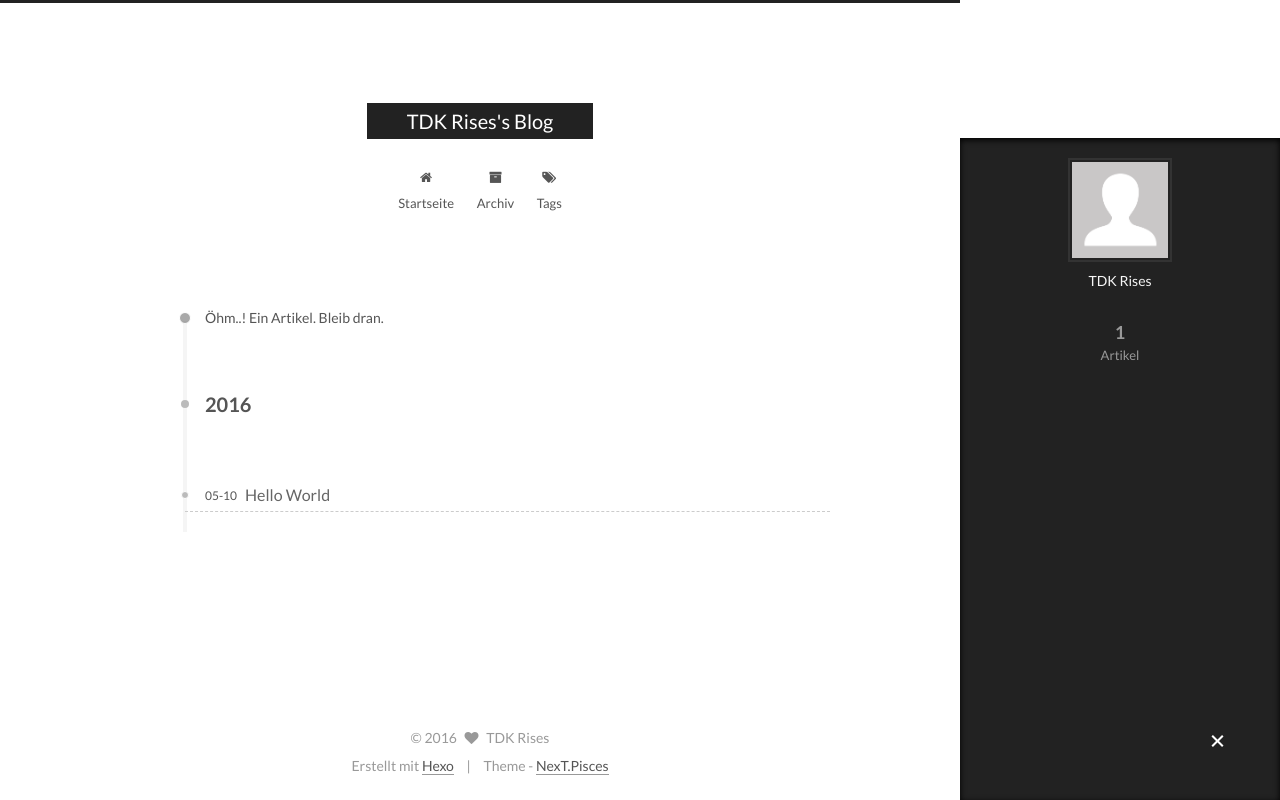
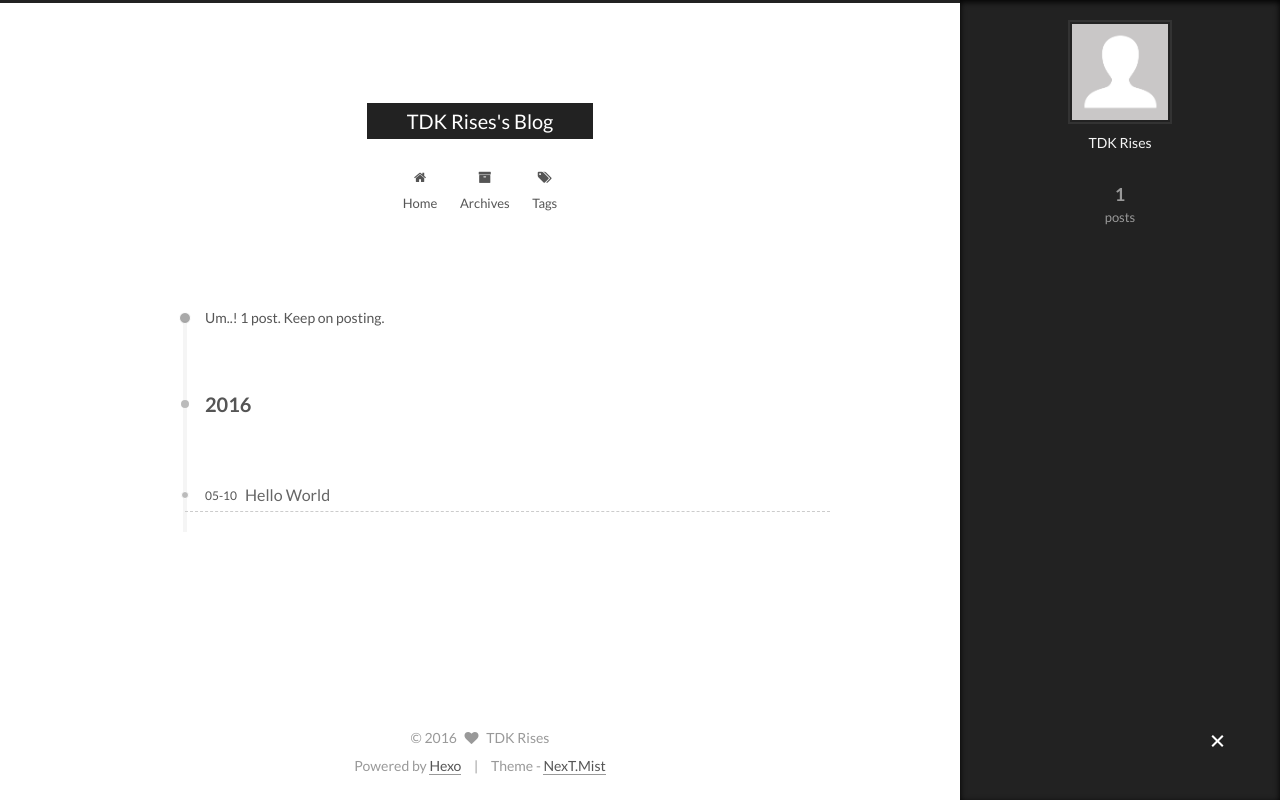
Before and after one commit to Darkknightxrb/Darkknightxrb.github.io, a plain HTML site: page archives/index.html in a window 1280 px wide. Both pictures are taken after a click on the element 1217 px from the left and 742 px from the top of the page. Drawn offline with Linux system fonts and the light colour scheme.

Commit message:
Site updated: 2016-05-12 07:29:37

```diff
--- a/2016/05/10/hello-world/index.html
+++ b/2016/05/10/hello-world/index.html
@@ -5,7 +5,7 @@
 
 
 
-<html class="theme-next pisces use-motion">
+<html class="theme-next mist use-motion">
 <head>
   <meta charset="UTF-8"/>
 <meta http-equiv="X-UA-Compatible" content="IE=edge,chrome=1" />
@@ -103,7 +103,7 @@ Quick">
 <script type="text/javascript" id="hexo.configuration">
   var NexT = window.NexT || {};
   var CONFIG = {
-    scheme: 'Pisces',
+    scheme: 'Mist',
     sidebar: {"position":"left","display":"post"},
     fancybox: true,
     motion: true,
@@ -172,7 +172,7 @@ Quick">
 
               <i class="menu-item-icon fa fa-fw fa-home"></i> <br />
 
-            Startseite
+            Home
           </a>
         </li>
 
@@ -182,7 +182,7 @@ Quick">
 
               <i class="menu-item-icon fa fa-fw fa-archive"></i> <br />
 
-            Archiv
+            Archives
           </a>
         </li>
 
@@ -245,7 +245,7 @@ Quick">
             <span class="post-meta-item-icon">
               <i class="fa fa-calendar-o"></i>
             </span>
-            <span class="post-meta-item-text">Veröffentlicht am</span>
+            <span class="post-meta-item-text">Posted on</span>
             <time itemprop="dateCreated" datetime="2016-05-10T23:08:57+08:00" content="2016-05-10">
               2016-05-10
             </time>
@@ -348,10 +348,10 @@ Quick">
 
         <ul class="sidebar-nav motion-element">
           <li class="sidebar-nav-toc sidebar-nav-active" data-target="post-toc-wrap" >
-            Inhaltsverzeichnis
+            Table of Contents
           </li>
           <li class="sidebar-nav-overview" data-target="site-overview">
-            Übersicht
+            Overview
           </li>
         </ul>
 
@@ -368,7 +368,7 @@ Quick">
           <div class="site-state-item site-state-posts">
             <a href="/archives">
               <span class="site-state-item-count">1</span>
-              <span class="site-state-item-name">Artikel</span>
+              <span class="site-state-item-name">posts</span>
             </a>
           </div>
 
@@ -426,13 +426,13 @@ Quick">
 </div>
 
 <div class="powered-by">
-  Erstellt mit  <a class="theme-link" href="http://hexo.io">Hexo</a>
+  Powered by <a class="theme-link" href="http://hexo.io">Hexo</a>
 </div>
 
 <div class="theme-info">
   Theme -
   <a class="theme-link" href="https://github.com/iissnan/hexo-theme-next">
-    NexT.Pisces
+    NexT.Mist
   </a>
 </div>
 
@@ -499,13 +499,6 @@ Quick">
 
 
 
-  <script type="text/javascript" src="/js/src/affix.js?v=5.0.1"></script>
-
-  <script type="text/javascript" src="/js/src/schemes/pisces.js?v=5.0.1"></script>
-
-
-
-
   <script type="text/javascript" src="/js/src/scrollspy.js?v=5.0.1"></script>
 <script type="text/javascript" src="/js/src/post-details.js?v=5.0.1"></script>
 
--- a/archives/index.html
+++ b/archives/index.html
@@ -5,7 +5,7 @@
 
 
 
-<html class="theme-next pisces use-motion">
+<html class="theme-next mist use-motion">
 <head>
   <meta charset="UTF-8"/>
 <meta http-equiv="X-UA-Compatible" content="IE=edge,chrome=1" />
@@ -99,7 +99,7 @@
 <script type="text/javascript" id="hexo.configuration">
   var NexT = window.NexT || {};
   var CONFIG = {
-    scheme: 'Pisces',
+    scheme: 'Mist',
     sidebar: {"position":"left","display":"post"},
     fancybox: true,
     motion: true,
@@ -110,7 +110,7 @@
   };
 </script>
 
-  <title> Archiv | TDK Rises's Blog </title>
+  <title> Archive | TDK Rises's Blog </title>
 </head>
 
 <body itemscope itemtype="http://schema.org/WebPage" lang="">
@@ -168,7 +168,7 @@
 
               <i class="menu-item-icon fa fa-fw fa-home"></i> <br />
 
-            Startseite
+            Home
           </a>
         </li>
 
@@ -178,7 +178,7 @@
 
               <i class="menu-item-icon fa fa-fw fa-archive"></i> <br />
 
-            Archiv
+            Archives
           </a>
         </li>
 
@@ -218,7 +218,7 @@
 
 
 
-      Öhm..! Ein Artikel. Bleib dran.
+      Um..! 1 post. Keep on posting.
     </span>
 
 
@@ -308,7 +308,7 @@
           <div class="site-state-item site-state-posts">
             <a href="/archives">
               <span class="site-state-item-count">1</span>
-              <span class="site-state-item-name">Artikel</span>
+              <span class="site-state-item-name">posts</span>
             </a>
           </div>
 
@@ -355,13 +355,13 @@
 </div>
 
 <div class="powered-by">
-  Erstellt mit  <a class="theme-link" href="http://hexo.io">Hexo</a>
+  Powered by <a class="theme-link" href="http://hexo.io">Hexo</a>
 </div>
 
 <div class="theme-info">
   Theme -
   <a class="theme-link" href="https://github.com/iissnan/hexo-theme-next">
-    NexT.Pisces
+    NexT.Mist
   </a>
 </div>
 
@@ -428,13 +428,6 @@
 
 
 
-  <script type="text/javascript" src="/js/src/affix.js?v=5.0.1"></script>
-
-  <script type="text/javascript" src="/js/src/schemes/pisces.js?v=5.0.1"></script>
-
-
-
-
 
     <script type="text/javascript" id="motion.page.archive">
       $('.archive-year').velocity('transition.slideLeftIn');
```
Also changed, not shown: archives/2016/05/index.html (+9 -16 lines), archives/2016/index.html (+9 -16 lines), index.html (+8 -15 lines).
